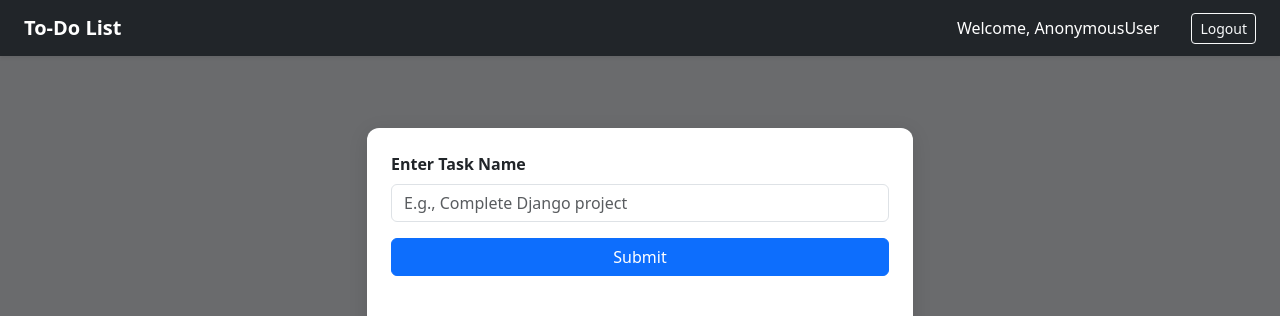
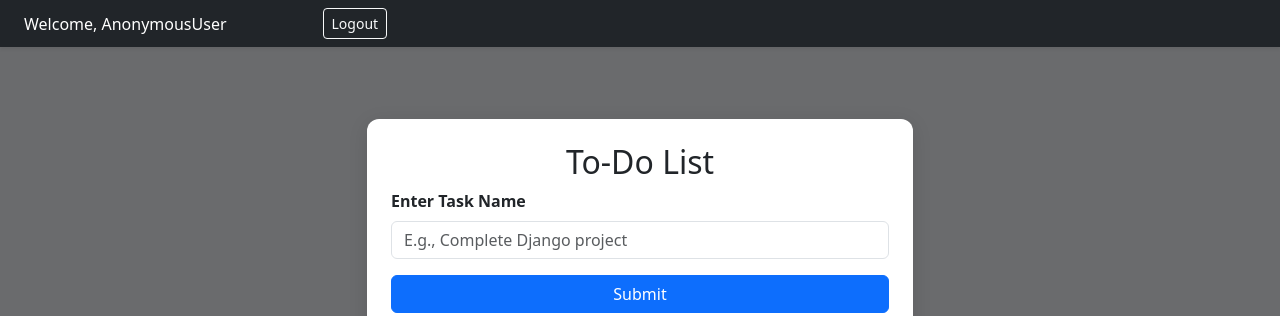
Before and after one commit to Abhiraj05/todolist_app, a Django app: template crud/main/templates/home.html in a window 1280 px wide. Shown: the top 316 px of the page. Run offline with Django 5.2, Linux system fonts and the light colour scheme; the template is opened without the code that fills it, so the values that code supplies are empty.

Commit message:
Update home.html

```diff
--- a/crud/main/templates/home.html
+++ b/crud/main/templates/home.html
@@ -50,26 +50,38 @@
   .mb-6 {
     margin-bottom: 60px;
   }
+  .center{
+      text-align: center;
+      font-weight:bold;
+  }
 </style>
 
 <nav class="navbar navbar-expand-lg navbar-dark bg-dark px-4 mb-4 shadow-sm">
-  <a class="navbar-brand fw-bold" href="/">To-do list </a>
-  <div class="ms-auto d-flex align-items-center">
-    {% if user %}
-    <span class="text-white me-3">Welcome, {{ user }}</span>
-    <a href="{% url 'logout' %}" class="btn btn-outline-light btn-sm ms-3"
-      >Logout</a
-    >
-    {% else %}
-    <a href="" class="btn btn-outline-light btn-sm">Login</a>
-    {% endif %}
+  <div class="w-100 d-flex justify-content-between gap-2 align-items-center">
+    <div class="d-flex align-items-center">
+      {% if user %}
+        <span class="text-white me-5">Welcome, {{ user }}</span>
+        <a href="{% url 'logout' %}" class="btn btn-outline-light btn-sm ms-5">Logout</a>
+      {% else %}
+        <a href="" class="btn btn-outline-light btn-sm">Login</a>
+      {% endif %}
+    </div>
   </div>
 </nav>
 
+
+
+
+
+
 <div class="container mt-6">
+
   <div class="row justify-content-center">
     <div class="col-12 col-sm-10 col-md-8 col-lg-6">
       <div class="card p-4 mt-5 mb-5">
+          <div class="center">
+                    <h2>to-do list</h2>
+          </div>
         {% if messages %} {% for message in messages %}
         <div class="alert alert-{{ message.tags }} mt-2">{{ message }}</div>
         {% endfor %} {% endif %}
```
